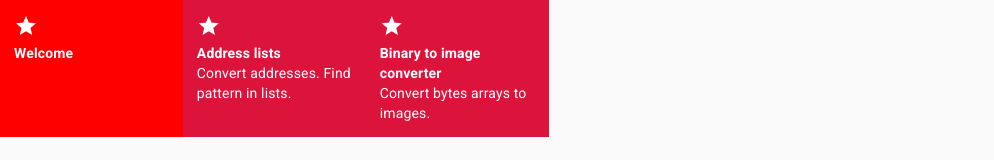
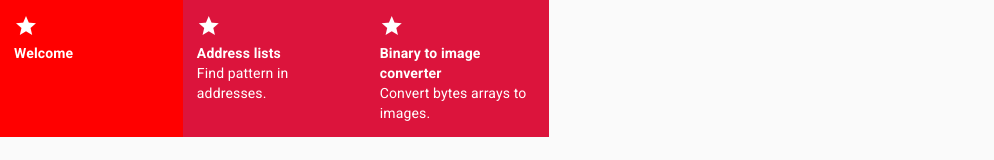
Before and after one commit to maluramichael/re-web-tools, a React (Create React App) app: page /address-list in a window 1280 px wide. Shown: the top 160 px of the page, without its empty margins (0-994 px from the left). Built offline with nearby package versions, Linux system fonts and the light colour scheme.

Commit message:
Update tool description

```diff
--- a/src/routes/address-list/index.jsx
+++ b/src/routes/address-list/index.jsx
@@ -22,7 +22,7 @@ import { useStyles } from '../../lib/styles';
 
 export const Meta = {
   title: 'Address lists',
-  description: 'Convert addresses. Find pattern in lists.',
+  description: 'Find pattern in addresses.',
   color: 'blue'
 };
 
```
